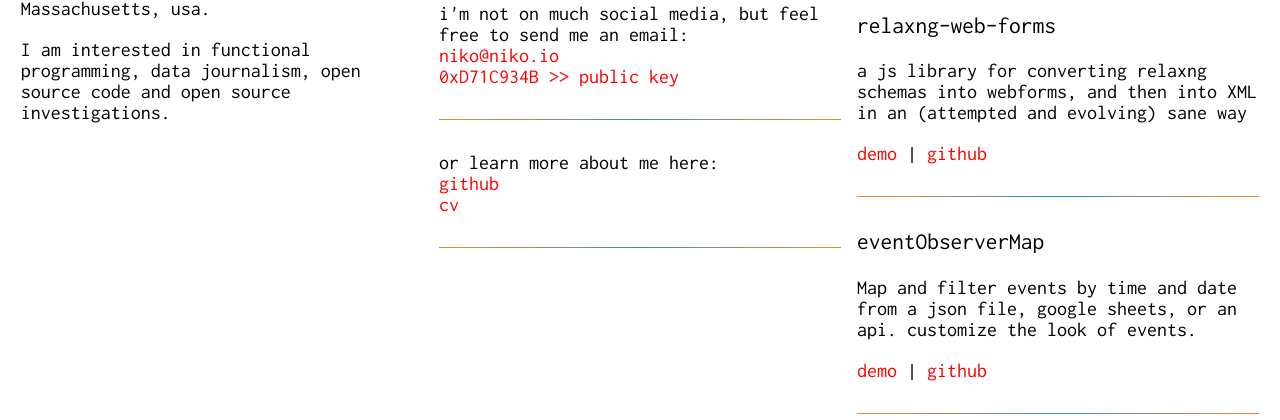
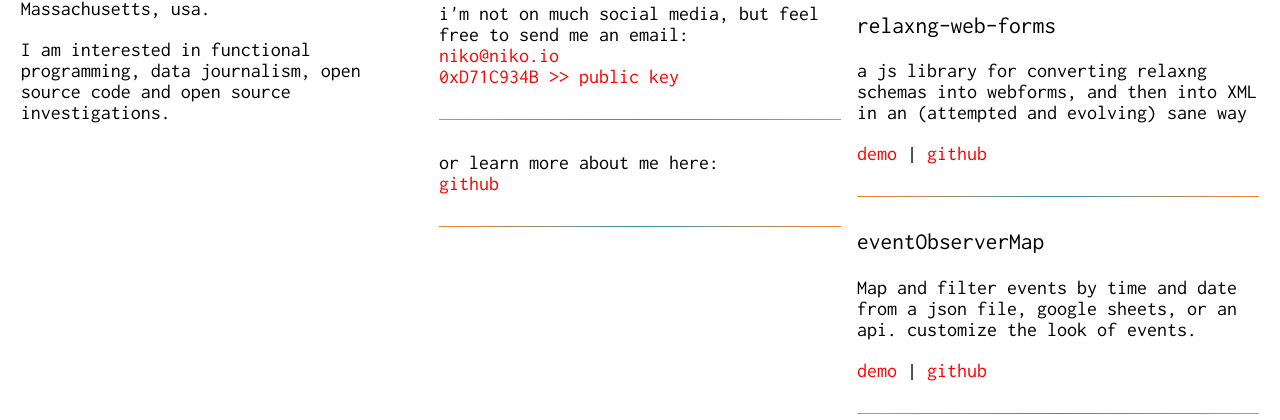
Before and after one commit to nikonikoniko/niko.io, a plain HTML site: page index.html in a window 1280 px wide. Shown: the part 364-784 px from the top of the page. Drawn offline with Linux system fonts and the light colour scheme.

Commit message:
removed cv

```diff
--- a/index.html
+++ b/index.html
@@ -109,7 +109,6 @@
               <a href="https://github.com/nikonikoniko">github</a>
             </div>
             <div class="mother">
-              <a href="cv2020_niko.pdf">cv</a>
             </div>
 
             <hr/>
```
Also changed, not shown: 1 other file.
